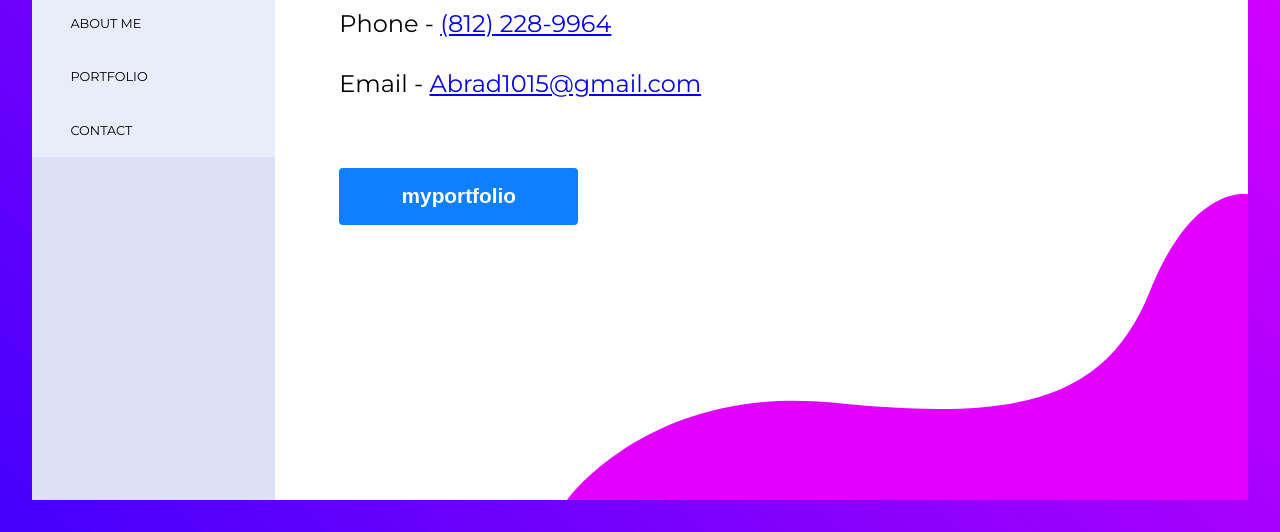
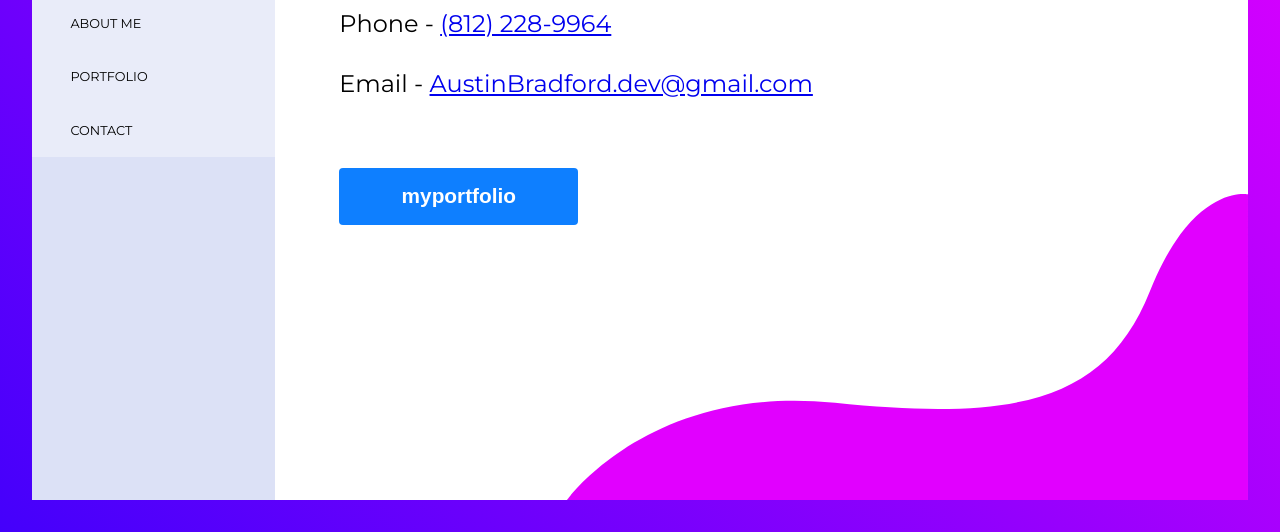
Before and after one commit to austin-bradford/Resume, a plain HTML site: page contact.html in a window 1280 px wide. Shown: the part 268-800 px from the top of the page. Drawn offline with Linux system fonts and the light colour scheme.

Commit message:
Update contact.html

```diff
--- a/contact.html
+++ b/contact.html
@@ -34,7 +34,7 @@
         <main>
             <h1>Contact</h1>
             <p>Phone - <a href="tel:1-812-228-9964">(812) 228-9964</a></p>
-            <p>Email - <a href="mailto:abrad1015@gmail.com">Abrad1015@gmail.com</a></p>
+            <p>Email - <a href="mailto:austinbradford.dev@gmail.com">AustinBradford.dev@gmail.com</a></p>
             <form action="https://github.com/thelostcausekid" target="_blank">
                 <button class="cta">myportfolio</button>
             </form>
```
